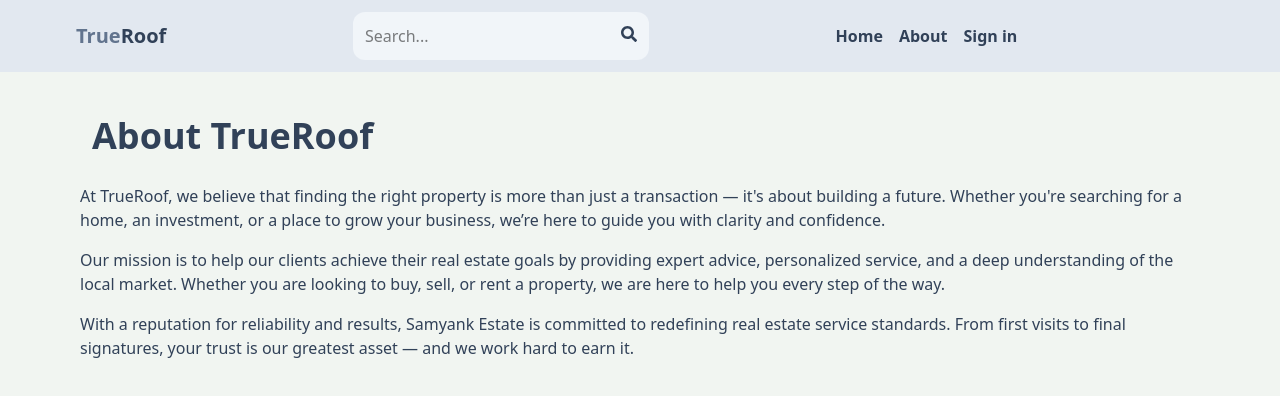
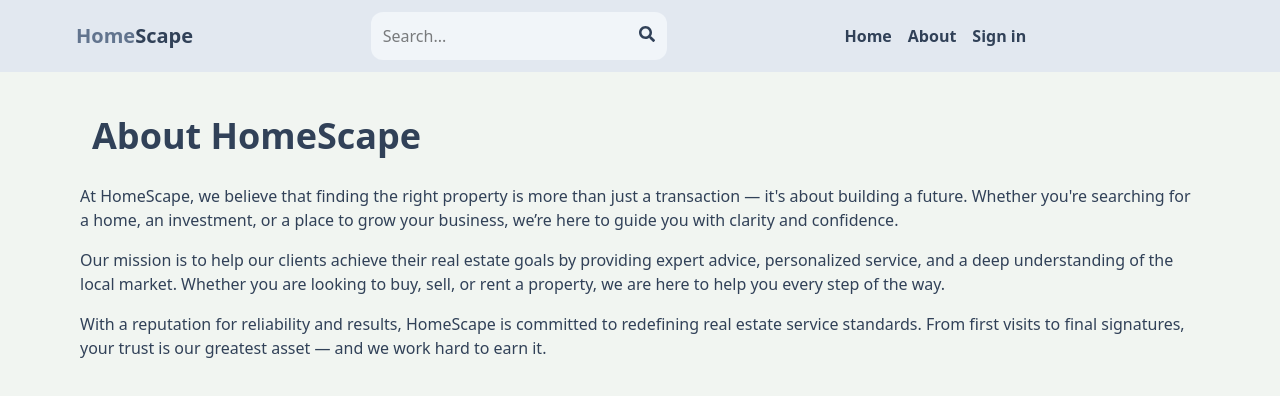
Before and after one commit to Samyankror/HomeScape, a React (Vite) app in the folder client/: page /about in a window 1280 px wide. Shown: the top 396 px of the page. Built offline with nearby package versions, Linux system fonts and the light colour scheme; no server answers.

Commit message:
fix  app.jsx f

```diff
--- a/client/src/App.jsx
+++ b/client/src/App.jsx
@@ -3,7 +3,7 @@ import reactLogo from "./assets/react.svg";
 import viteLogo from "/vite.svg";
 import "./App.css";
 import { BrowserRouter,Routes,Route } from "react-router-dom";
-import SignIn from "./pages/Signin";
+import SignIn from "./pages/SignIn";
 import Home from "./pages/Home";
 import SignUp from "./pages/SignUp";
 import About from "./pages/About";
--- a/client/src/components/Header.jsx
+++ b/client/src/components/Header.jsx
@@ -31,8 +31,8 @@ function Header(){
             <div className = "flex flex-col  gap-3 sm:flex-row justify-between items-center max-w-6xl mx-auto p-3">
                 <Link to='/'>
             <h1 className="font-bold text-xl">
-                <span className="text-slate-500">True</span>
-                <span className="text-slate-700">Roof</span>
+                <span className="text-slate-500">Home</span>
+                <span className="text-slate-700">Scape</span>
             </h1>
             </Link>
             <form  onSubmit={handleSubmit}
--- a/client/src/pages/About.jsx
+++ b/client/src/pages/About.jsx
@@ -5,16 +5,16 @@ function About() {
     <>
       <div className="max-w-6xl mx-auto my-8 px-4">
         <h1 className="font-bold text-4xl p-3 text-slate-700">
-          About TrueRoof
+          About HomeScape
         </h1>
         <p className="mb-4 text-slate-700 mt-4">
-          At TrueRoof, we believe that finding the right property is more than just a transaction — it's about building a future. Whether you're searching for a home, an investment, or a place to grow your business, we’re here to guide you with clarity and confidence.
+          At HomeScape, we believe that finding the right property is more than just a transaction — it's about building a future. Whether you're searching for a home, an investment, or a place to grow your business, we’re here to guide you with clarity and confidence.
         </p>
         <p className="mb-4 text-slate-700">
            Our mission is to help our clients achieve their real estate goals by providing expert advice, personalized service, and a deep understanding of the local market. Whether you are looking to buy, sell, or rent a property, we are here to help you every step of the way.
         </p>
         <p className="mb-4 text-slate-700">
-          With a reputation for reliability and results, Samyank Estate is committed to redefining real estate service standards. From first visits to final signatures, your trust is our greatest asset — and we work hard to earn it.
+          With a reputation for reliability and results, HomeScape is committed to redefining real estate service standards. From first visits to final signatures, your trust is our greatest asset — and we work hard to earn it.
         </p>
       </div>
     </>
```
